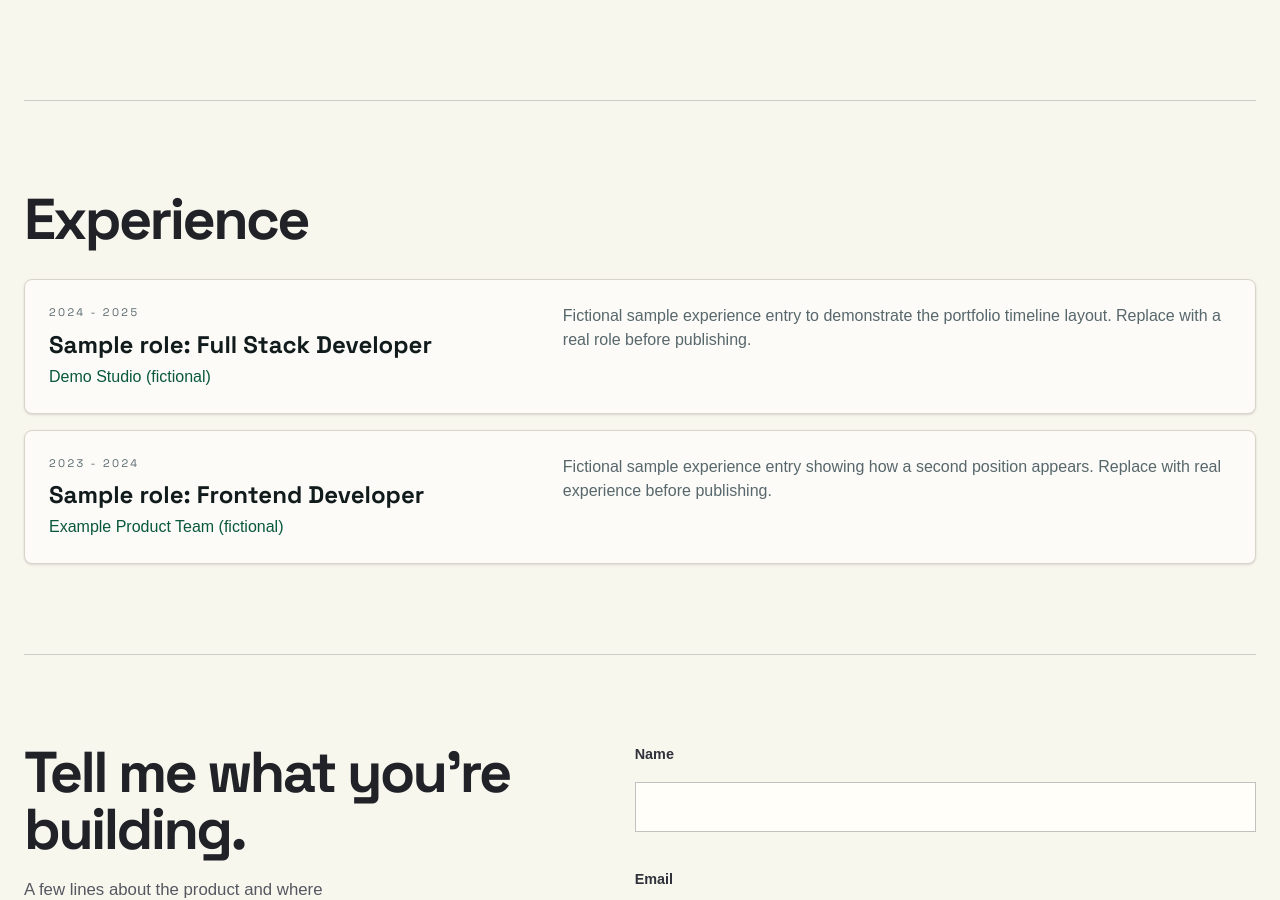
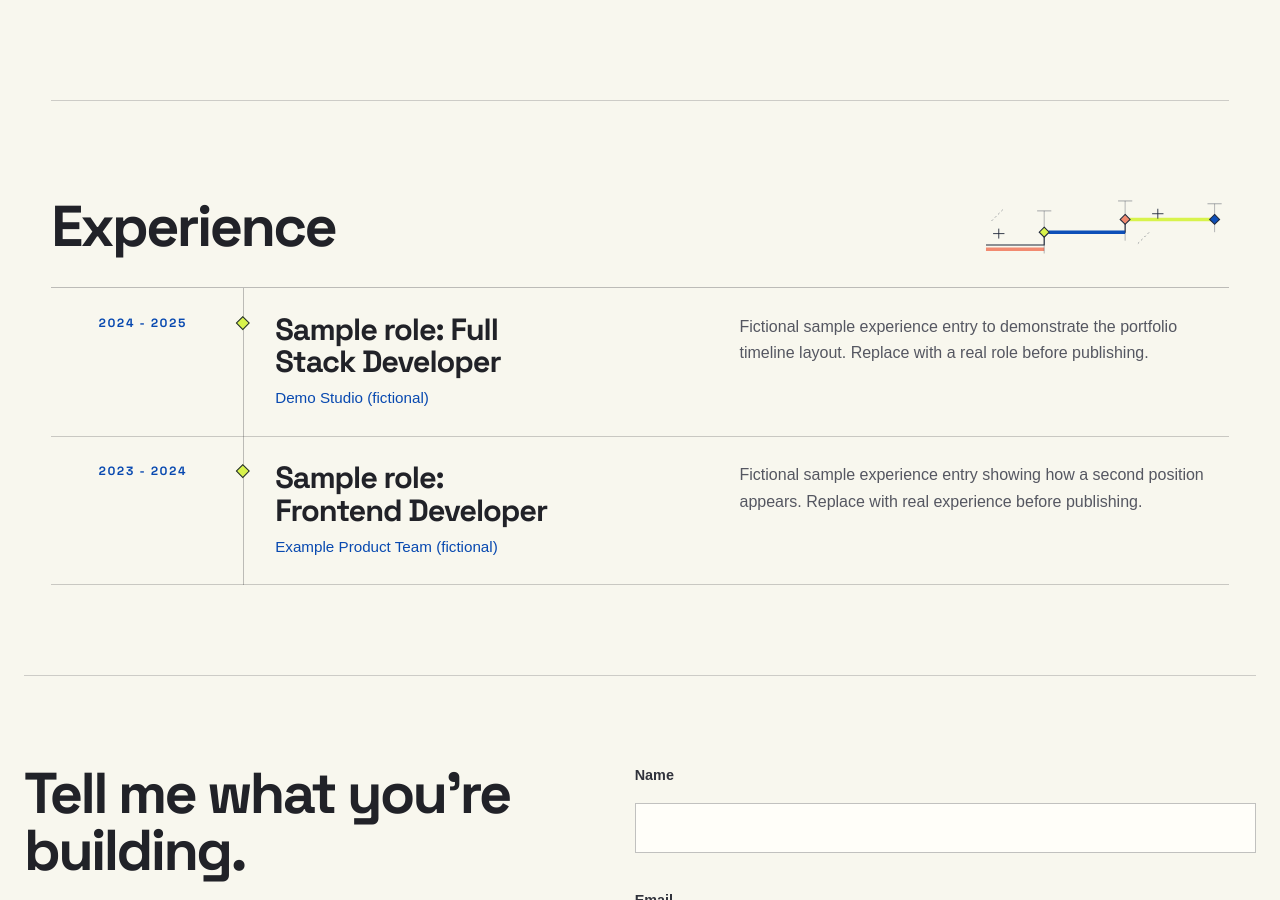
Before and after one commit to JaypeeFern/portfolio-v2, a Next.js app: page / in a window 1280 px wide. Shown: the part 1175-2075 px from the top of the page. Built offline with nearby package versions, Linux system fonts and the light colour scheme; a web font is replaced by a local one.

Commit message:
Refine experience section timeline design

```diff
--- a/src/app/globals.css
+++ b/src/app/globals.css
@@ -503,10 +503,6 @@
 
   .project-link {
     @apply inline-flex items-center gap-1.5 font-medium text-primary transition hover:gap-2.5;
-  }
-
-  .timeline-card {
-    @apply grid gap-5 rounded-lg border border-border bg-card p-5 shadow-sm transition hover:-translate-y-0.5 hover:border-primary/45 hover:shadow-lg hover:shadow-foreground/5 md:grid-cols-[0.85fr_1.15fr] md:p-6;
   }
 
   .empty-state {
@@ -1249,12 +1245,6 @@ textarea:focus-visible {
   font-size: 1rem;
 }
 
-.experience-list {
-  display: grid;
-  gap: 1rem;
-  margin-top: 2rem;
-}
-
 .contact-layout {
   display: grid;
   grid-template-columns: minmax(14rem, 0.9fr) minmax(0, 1.1fr);
--- /dev/null
+++ b/src/components/Experience.module.css
@@ -0,0 +1,156 @@
+.experienceSection {
+  --experience-section-width: min(92vw, 96rem);
+  width: var(--experience-section-width);
+  margin-inline: calc((100% - var(--experience-section-width)) / 2);
+}
+
+.experienceIntro {
+  position: relative;
+  display: flex;
+  align-items: center;
+  justify-content: space-between;
+  gap: 1.5rem;
+}
+
+.experienceIntro::after {
+  width: clamp(9rem, 20vw, 17rem);
+  aspect-ratio: 3.6 / 1;
+  flex: 0 0 auto;
+  background: url('/plates/experience-timeline-index.svg') center / contain no-repeat;
+  content: '';
+}
+
+.experienceList {
+  --experience-date-width: 10rem;
+  --experience-column-gap: clamp(2rem, 5vw, 5rem);
+  position: relative;
+  display: grid;
+  margin-top: clamp(1.25rem, 2vw, 1.75rem);
+  border-top: 1px solid rgb(33 34 40 / 28%);
+}
+
+.experienceList::before {
+  position: absolute;
+  top: 0;
+  bottom: 0;
+  left: calc(var(--experience-date-width) + var(--experience-column-gap) / 2);
+  width: 1px;
+  background: rgb(33 34 40 / 28%);
+  content: '';
+}
+
+.experienceEntry {
+  --experience-entry-padding-block: clamp(1.5rem, 2vw, 2rem);
+  position: relative;
+  display: grid;
+  grid-template-columns: var(--experience-date-width) minmax(0, 0.9fr) minmax(0, 1.1fr);
+  align-items: start;
+  column-gap: var(--experience-column-gap);
+  padding-block: var(--experience-entry-padding-block);
+  border-bottom: 1px solid rgb(33 34 40 / 22%);
+}
+
+.experienceEntry::before {
+  position: absolute;
+  top: calc(var(--experience-entry-padding-block) + 0.25rem);
+  left: calc(var(--experience-date-width) + var(--experience-column-gap) / 2 - 0.3rem);
+  width: 0.6rem;
+  height: 0.6rem;
+  border: 1px solid #20283a;
+  background: #d8f34c;
+  content: '';
+  transform: rotate(45deg);
+}
+
+.experiencePeriod {
+  margin: 0;
+  padding-inline-end: 1.5rem;
+  color: #0849b0;
+  font-family: var(--font-display), sans-serif;
+  font-size: 0.75rem;
+  font-weight: 600;
+  letter-spacing: 0.14em;
+  line-height: 1.5;
+  text-align: right;
+  text-transform: uppercase;
+  font-variant-numeric: tabular-nums;
+}
+
+.experienceIdentity {
+  display: grid;
+  align-content: start;
+  gap: 0.55rem;
+}
+
+.experienceRole {
+  max-width: 19ch;
+  margin: 0;
+  font-family: var(--font-display), sans-serif;
+  font-size: clamp(1.5rem, 2.4vw, 2.35rem);
+  font-weight: 600;
+  letter-spacing: -0.035em;
+  line-height: 1.05;
+  text-wrap: balance;
+}
+
+.experienceCompany {
+  margin: 0;
+  color: #0849b0;
+  font-size: 0.95rem;
+  line-height: 1.5;
+}
+
+.experienceDescription {
+  max-width: 58ch;
+  margin: 0;
+  color: #555761;
+  font-size: 1rem;
+  line-height: 1.65;
+}
+
+@media (max-width: 760px) {
+  .experienceList {
+    --experience-rail-offset: 0.3rem;
+    margin-top: 1.25rem;
+  }
+
+  .experienceIntro::after {
+    width: clamp(6rem, 28vw, 8rem);
+  }
+
+  .experienceList::before {
+    left: var(--experience-rail-offset);
+  }
+
+  .experienceEntry {
+    --experience-entry-padding-block: 1.25rem;
+    grid-template-columns: minmax(0, 1fr);
+    gap: 0.85rem;
+    padding-inline-start: 1.75rem;
+  }
+
+  .experienceEntry::before {
+    top: calc(var(--experience-entry-padding-block) + 0.25rem);
+    left: 0;
+  }
+
+  .experiencePeriod {
+    padding: 0;
+    text-align: left;
+  }
+
+  .experienceRole {
+    max-width: none;
+    font-size: clamp(1.5rem, 7vw, 2rem);
+  }
+
+  .experienceDescription {
+    font-size: 0.95rem;
+  }
+}
+
+@media (max-width: 700px) {
+  .experienceSection {
+    --experience-section-width: min(calc(100vw - 3rem), 96rem);
+  }
+}
--- a/src/components/Experiences.tsx
+++ b/src/components/Experiences.tsx
@@ -1,19 +1,20 @@
 import { portfolioData } from '@/lib/portfolio'
 import { MotionReveal } from './Motion'
 import ExperienceCard from './sub-components/ExperienceCard'
+import styles from './Experience.module.css'
 
 export default function Experience() {
     const hasExperiences = portfolioData.experiences.length > 0
 
     return (
-        <section id="experiences" className="folio-section experience-section">
-            <div className="folio-section__intro">
+        <section id="experiences" className={`folio-section ${styles.experienceSection}`}>
+            <div className={`folio-section__intro ${styles.experienceIntro}`}>
                 <h2>Experience</h2>
             </div>
 
             <MotionReveal>
                 {hasExperiences ? (
-                    <div className="experience-list">
+                    <div className={styles.experienceList}>
                         {portfolioData.experiences.map((experience) => (
                             <ExperienceCard key={`${experience.companyName}-${experience.position}`} experience={experience} />
                         ))}
--- a/src/components/sub-components/ExperienceCard.tsx
+++ b/src/components/sub-components/ExperienceCard.tsx
@@ -1,4 +1,5 @@
 import type { PortfolioExperience } from '@/lib/portfolio';
+import styles from '../Experience.module.css'
 
 interface ExperienceCardProps {
     experience: PortfolioExperience
@@ -8,19 +9,19 @@ export default function ExperienceCard({ experience }: ExperienceCardProps) {
     const { companyName, position, dateOfEmployment, description } = experience;
 
     return (
-        <article className="timeline-card">
-            <div>
-                <p className="section-label">
-                    {dateOfEmployment.from} - {dateOfEmployment.to}
-                </p>
-                <h3 className="mt-2 font-display text-2xl font-semibold tracking-normal text-foreground">
+        <article className={styles.experienceEntry}>
+            <p className={styles.experiencePeriod}>
+                {dateOfEmployment.from} - {dateOfEmployment.to}
+            </p>
+            <div className={styles.experienceIdentity}>
+                <h3 className={styles.experienceRole}>
                     {position}
                 </h3>
-                <p className="mt-1 text-primary">{companyName}</p>
+                <p className={styles.experienceCompany}>{companyName}</p>
             </div>
 
             {description && (
-                <p className="text-sm leading-6 text-muted-foreground sm:text-base">
+                <p className={styles.experienceDescription}>
                     {description}
                 </p>
             )}
```
Also changed, not shown: public/plates/experience-timeline-index.svg (added).
